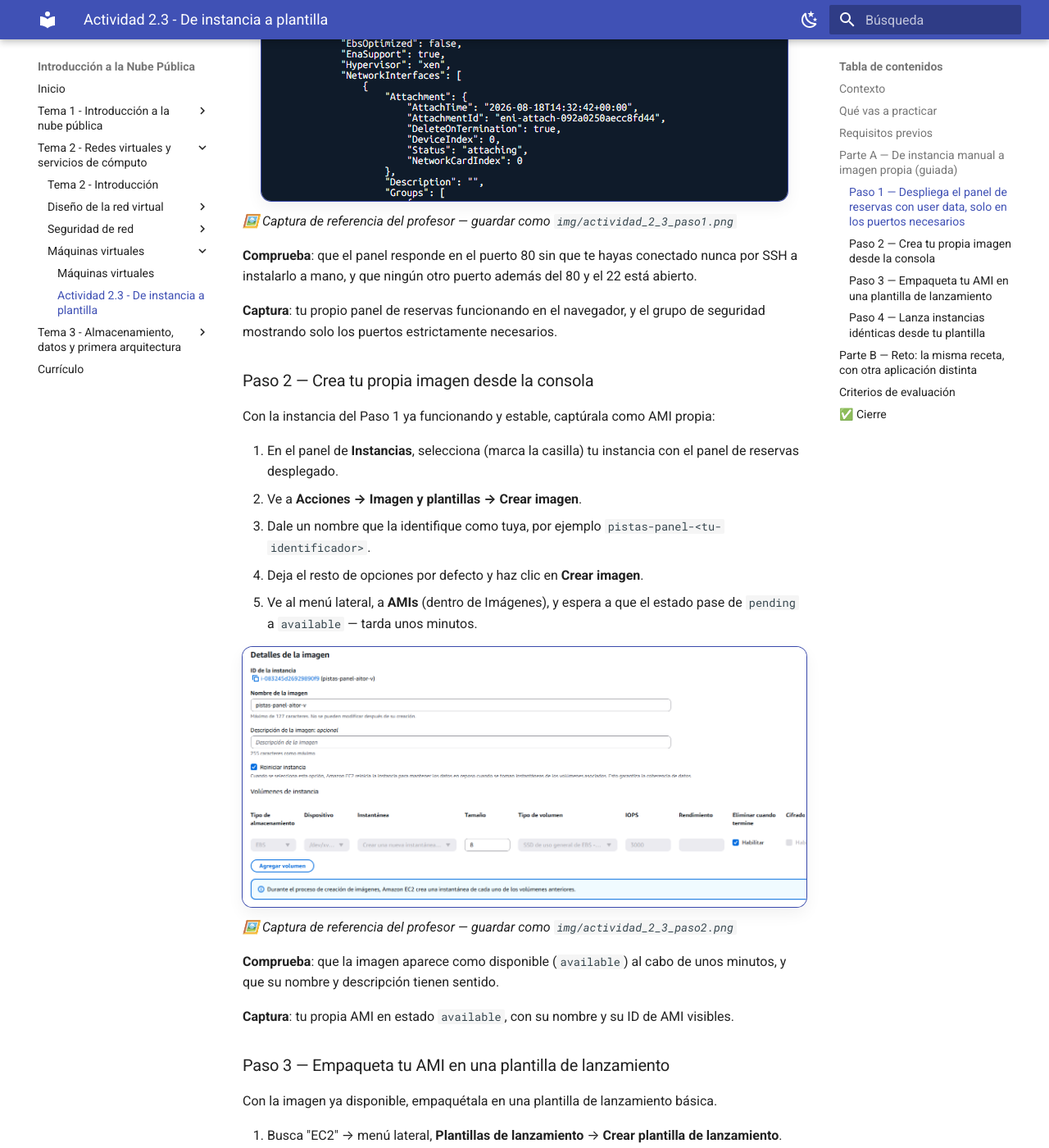
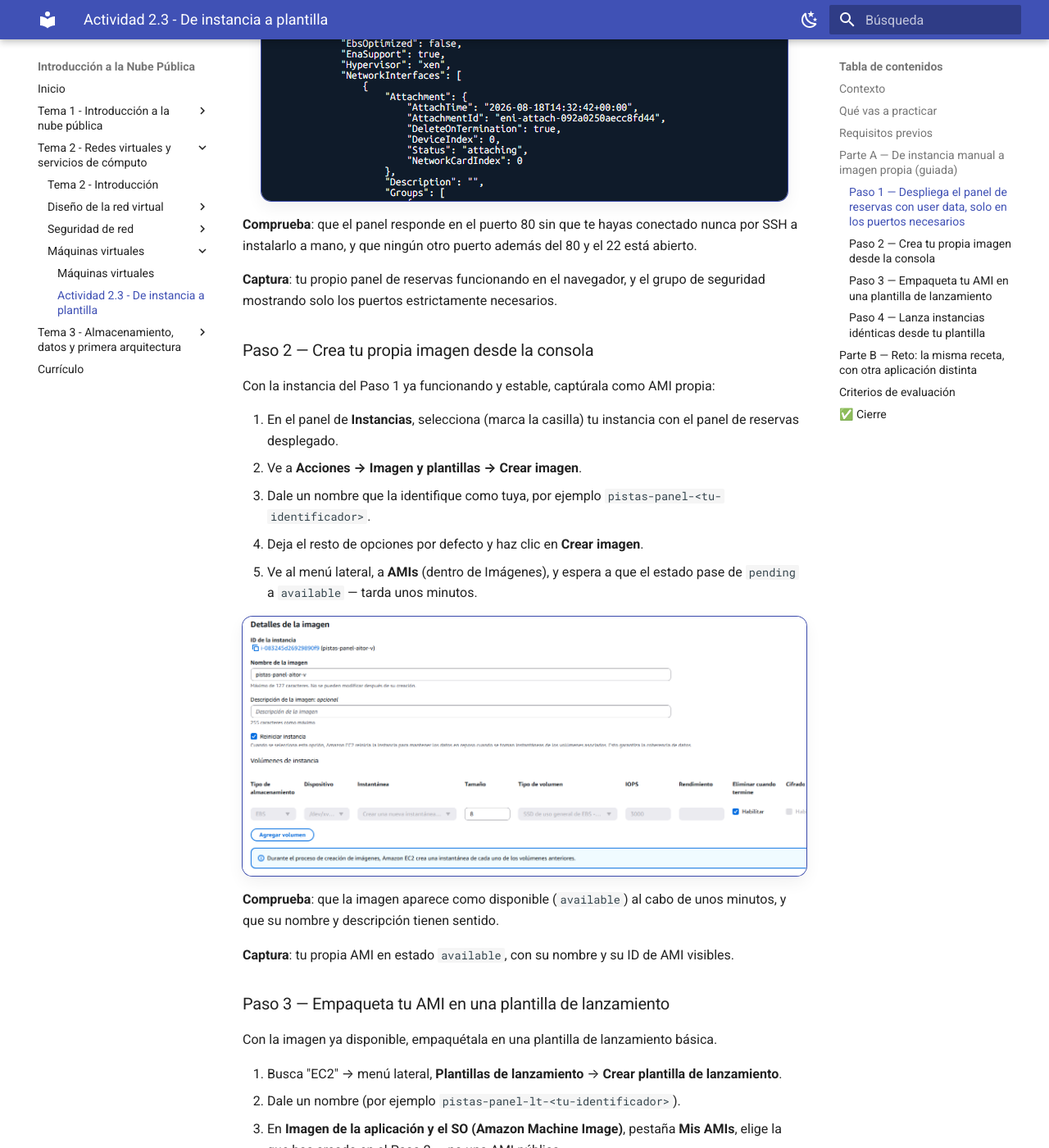
Before and after one commit to aitorventura/introduccion-nube, an MkDocs documentation site: the page built from docs/tema2/actividad_2_3.md, in a window 1280 px wide and 1400 px high, scrolled down 4021 px. Shown: the whole window at 82% size. Built offline with MkDocs 1.6.1 and Material for MkDocs 9.7.7, drawn with Linux system fonts in a browser that asks for light colours; some of the changed text lies outside the part shown.

Commit message:
Quita las notas de captura de referencia de la Actividad 2.3 y deja en neutro dos menciones al profesor

```diff
--- a/docs/tema2/actividad_2_3.md
+++ b/docs/tema2/actividad_2_3.md
@@ -99,7 +99,6 @@ aws ec2 run-instances \
 Fíjate en `--associate-public-ip-address`: tu subred pública no asigna IP pública por defecto (lo has tenido que marcar a mano en el asistente de consola en actividades anteriores), así que por CLI hay que pedirla explícitamente — sin este flag, la instancia lanzaría sin IP pública y no podrías llegar a ella. No hace falta ningún perfil de IAM esta vez: a diferencia de la 2.2, aquí no saltas a ninguna instancia privada, solo te conectas a esta misma por Instance Connect.
 
 ![Salida en CloudShell de los comandos de creación del grupo de seguridad y del run-instances, con los IDs devueltos](img/actividad_2_3_paso1.png)
-*🖼️ Captura de referencia del profesor — guardar como `img/actividad_2_3_paso1.png`*
 
 **Comprueba**: que el panel responde en el puerto 80 sin que te hayas conectado nunca por SSH a instalarlo a mano, y que ningún otro puerto además del 80 y el 22 está abierto.
 
@@ -116,7 +115,6 @@ Con la instancia del Paso 1 ya funcionando y estable, captúrala como AMI propia
 5. Ve al menú lateral, a **AMIs** (dentro de Imágenes), y espera a que el estado pase de `pending` a `available` — tarda unos minutos.
 
 ![El diálogo Crear imagen relleno, antes de confirmar](img/actividad_2_3_paso2.png)
-*🖼️ Captura de referencia del profesor — guardar como `img/actividad_2_3_paso2.png`*
 
 **Comprueba**: que la imagen aparece como disponible (`available`) al cabo de unos minutos, y que su nombre y descripción tienen sentido.
 
@@ -137,7 +135,6 @@ Con la imagen ya disponible, empaquétala en una plantilla de lanzamiento básic
 9. Crea la plantilla.
 
 ![La pestaña Mis AMIs seleccionada al elegir la imagen, con tu AMI propia marcada — no la pestaña de AMIs públicas](img/actividad_2_3_paso3.png)
-*🖼️ Captura de referencia del profesor — guardar como `img/actividad_2_3_paso3.png`*
 
 **Comprueba**: que la plantilla aparece creada, con tu AMI propia y el resto de parámetros (tipo, red, grupo de seguridad) visibles en su resumen.
 
@@ -154,7 +151,6 @@ Dos instancias idénticas, sin nada todavía que reparta tráfico entre ellas ni
 3. Lanza, y cronometra de verdad desde que pulsas lanzar hasta que cada instancia responde con el panel en el navegador.
 
 ![El diálogo Lanzar instancia desde plantilla, con Número de instancias puesto a 2](img/actividad_2_3_paso4.png)
-*🖼️ Captura de referencia del profesor — guardar como `img/actividad_2_3_paso4.png`*
 
 **Comprueba**: que las dos instancias responden con el panel de reservas sin ninguna configuración adicional, exactamente igual que la instancia original del Paso 1, y que tu predicción de tiempo se ajusta (o no) a lo que has cronometrado de verdad.
 
```
Also changed, not shown: docs/tema1/primer-contacto-aws.md (+1 -1 lines), docs/tema2/actividad_2_2.md (+1 -1 lines).
